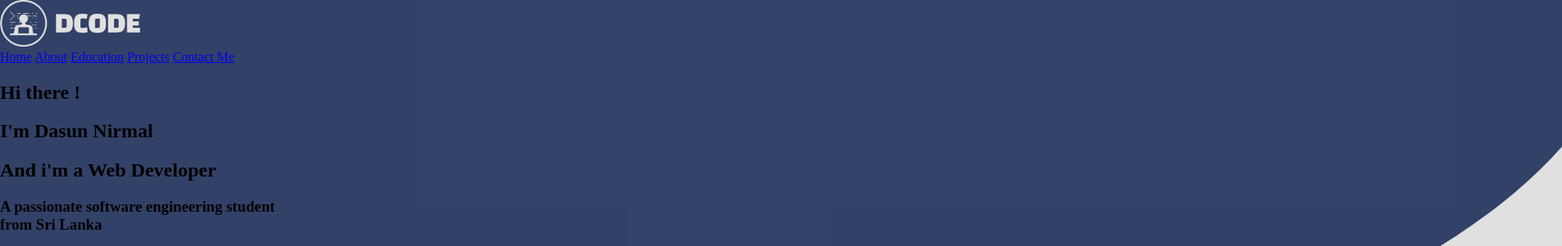
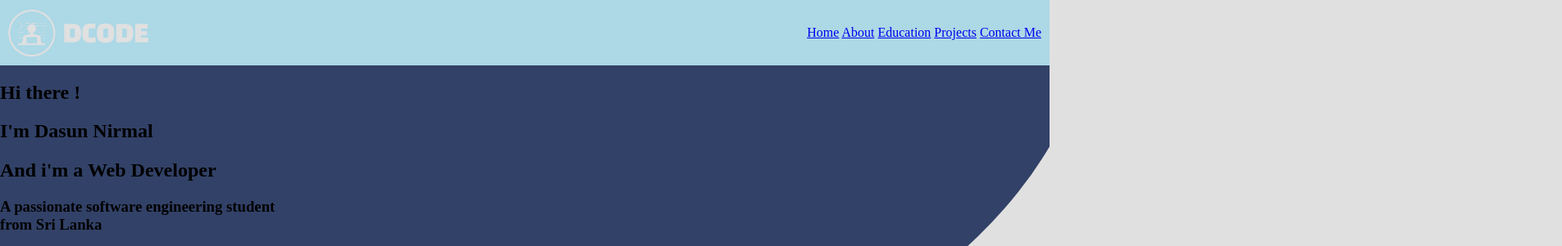
Before and after one commit to DasunNirmal/My-Profile, a plain HTML site: page index.html in a window 1280 px wide. Shown: the top 301 px of the page at 82% size, 1905 px wide, since content can reach past the window. Drawn offline with Linux system fonts and the light colour scheme.

Commit message:
header updated

```diff
--- a/index.html
+++ b/index.html
@@ -17,7 +17,7 @@
 
         #ellipse {
             background-color: rgba(25, 42, 86, 0.87);
-            width: 1905px;
+            width: 100%;
             height: 1160px;
             clip-path: ellipse(92% 53% at 12% 0%);
             position: absolute;
@@ -27,12 +27,37 @@
             z-index: -1;
         }
 
+        header {
+            background-color: lightblue;
+            position: relative;
+            width: 100%;
+            height: 80px;
+        }
+
+        header>img {
+            position: absolute;
+            top: 0;
+            bottom: 0;
+            left: 10px;
+            margin: auto;
+        }
+
+        header>nav {
+            height: fit-content;
+            position: absolute;
+            right: 10px;
+            top: 0;
+            bottom: 0;
+            margin: auto;
+        }
+
     </style>
 
 </head>
     <body>
+        <!--Ellipse-->
+        <div id="ellipse"></div>
         <!--Header-->
-        <div id="ellipse"></div>
         <header  id="home">
             <img src="assets/images/DCODE.png" title="logo" alt="logo" width="171.17" height="57">
             <nav>
```
